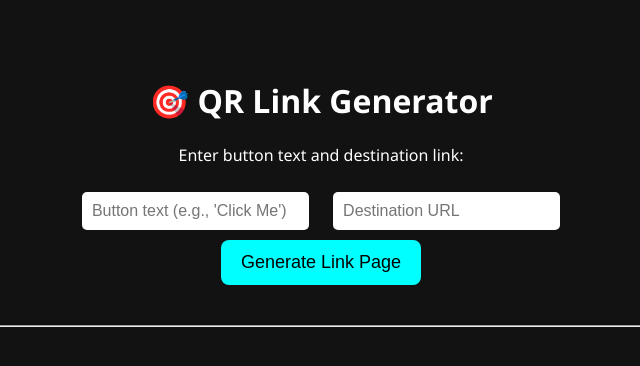
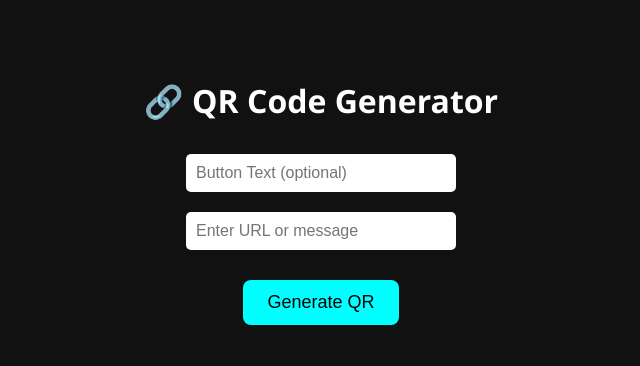
Before and after one commit to piyushxd001/qr-landing-page, a plain HTML site: page index.html in a window 1280 px wide. Shown: the whole page, without its empty margins (319-959 px from the left). Drawn offline with Linux system fonts and the light colour scheme.

Commit message:
Update index.html

```diff
--- a/index.html
+++ b/index.html
@@ -1,69 +1,73 @@
 <!DOCTYPE html>
 <html lang="en">
 <head>
-  <meta charset="UTF-8">
-  <meta name="viewport" content="width=device-width, initial-scale=1">
-  <title>QR Landing Page</title>
+  <meta charset="UTF-8" />
+  <meta name="viewport" content="width=device-width, initial-scale=1.0"/>
+  <title>QR Code Generator</title>
   <style>
     body {
-      background: #121212;
+      background: #111;
       color: #fff;
       font-family: 'Segoe UI', sans-serif;
       text-align: center;
       padding-top: 50px;
     }
-    input, select {
+    input {
       padding: 10px;
+      margin: 10px;
       font-size: 16px;
-      margin: 10px;
       border-radius: 5px;
       border: none;
-      outline: none;
+      width: 250px;
     }
     button {
-      padding: 12px 20px;
+      padding: 12px 24px;
       background-color: cyan;
       color: black;
       font-size: 18px;
       border: none;
       border-radius: 8px;
       cursor: pointer;
+      margin-top: 20px;
     }
-    .hidden {
-      display: none;
+    #qrcode {
+      margin-top: 30px;
     }
   </style>
 </head>
 <body>
-  <h1>🎯 QR Link Generator</h1>
-  <p>Enter button text and destination link:</p>
+  <h1>🔗 QR Code Generator</h1>
 
-  <input id="btnText" type="text" placeholder="Button text (e.g., 'Click Me')" />
-  <input id="url" type="url" placeholder="Destination URL" />
-  <br>
-  <button onclick="generatePage()">Generate Link Page</button>
+  <input type="text" id="btnText" placeholder="Button Text (optional)" /><br>
+  <input type="url" id="qrData" placeholder="Enter URL or message" /><br>
+  <button onclick="generateQR()">Generate QR</button>
 
-  <hr style="margin: 40px 0;">
+  <div id="preview" style="margin-top: 40px;"></div>
+  <div id="qrcode"></div>
 
-  <div id="preview" class="hidden">
-    <h2 id="previewMsg"></h2>
-    <a id="previewBtn" href="#" target="_blank"><button></button></a>
-  </div>
+  <script src="https://cdn.jsdelivr.net/npm/qrcodejs@1.0.0/qrcode.min.js"></script>
+  <script>
+    function generateQR() {
+      const data = document.getElementById("qrData").value.trim();
+      const label = document.getElementById("btnText").value.trim() || "Visit";
 
-  <script>
-    function generatePage() {
-      const text = document.getElementById('btnText').value.trim();
-      const url = document.getElementById('url').value.trim();
-
-      if (!text || !url) {
-        alert('Please enter both text and a valid URL!');
+      if (!data) {
+        alert("Please enter a URL or message to generate QR code.");
         return;
       }
 
-      document.getElementById('preview').classList.remove('hidden');
-      document.getElementById('previewMsg').innerText = "Test it here:";
-      document.querySelector('#previewBtn button').innerText = text;
-      document.getElementById('previewBtn').href = url;
+      document.getElementById("preview").innerHTML = `<a href="${data}" target="_blank">
+        <button>${label}</button></a>`;
+
+      document.getElementById("qrcode").innerHTML = "";
+      new QRCode(document.getElementById("qrcode"), {
+        text: data,
+        width: 200,
+        height: 200,
+        colorDark: "#ffffff",
+        colorLight: "#111111",
+        correctLevel: QRCode.CorrectLevel.H
+      });
     }
   </script>
 </body>
```
